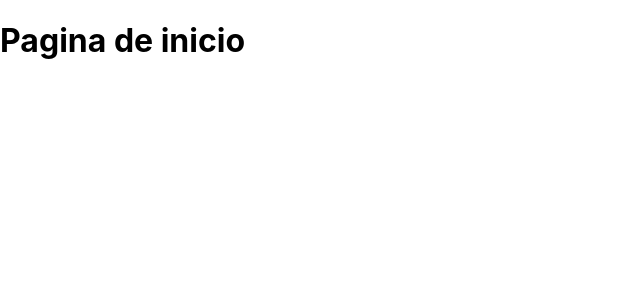
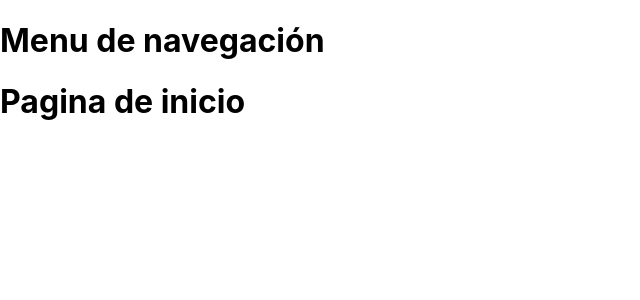
Before and after one commit to juniorfrey/mern-client, a React (Create React App) app: page / in a window 1280 px wide. Shown: the top 300 px of the page, without its empty margins (0-640 px from the left). Built offline with nearby package versions, Linux system fonts and the light colour scheme.

Commit message:
Se crea estructura para diseño de menú de navegación

```diff
--- /dev/null
+++ b/src/components/Navigation.js
@@ -0,0 +1,7 @@
+export default function Navigation() {
+    return (
+        <div>
+            <h1>Menu de navegación</h1>
+        </div>
+    )
+}
--- /dev/null
+++ b/src/components/layouts/Layout.js
@@ -0,0 +1,12 @@
+import Navigation from "../Navigation";
+
+export default function Layout({children}) {
+    return (
+      <div>
+        <>
+          <Navigation />
+            {children}
+        </>
+      </div>
+    );
+}
--- a/src/routers/AppRouter.js
+++ b/src/routers/AppRouter.js
@@ -1,4 +1,6 @@
 import { BrowserRouter as Router, Routes, Route } from "react-router-dom"
+import Layout from "../components/layouts/Layout";
+
 import AccountPage from "../pages/AccountPage";
 import UsersPage from "../pages/admin/UsersPage";
 import HomePage from "../pages/HomePage"
@@ -11,6 +13,7 @@
 export default function AppRouter() {
     return (
       <Router>
+       <Layout>
             <Routes>
                 <Route exact path="/" element={<HomePage />} />
                 <Route exact path="/login" element={<LoginPage />} />
@@ -21,6 +24,7 @@
                 <Route exact path="/admin/usuarios" element={<UsersPage />} />
                 <Route exact path="*" element={<NotFounfdPage />} />
             </Routes>
+       </Layout>
       </Router>
     );
 }
```
Lines whose indentation alone changed are shown as unchanged.
